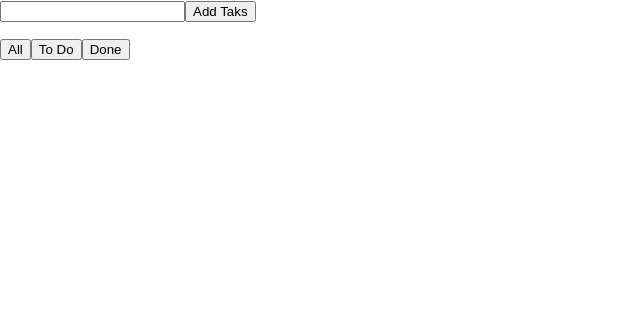
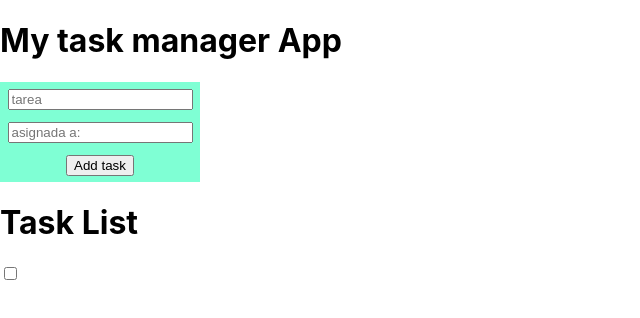
Before and after one commit to lissms/my-task-list, a React (Create React App) app: page / in a window 1280 px wide. Shown: the top 318 px of the page, without its empty margins (0-640 px from the left). Built offline with nearby package versions, Linux system fonts and the light colour scheme.

Commit message:
add task list

```diff
--- a/src/App.css
+++ /dev/null
@@ -1,38 +0,0 @@
-.App {
-  text-align: center;
-}
-
-.App-logo {
-  height: 40vmin;
-  pointer-events: none;
-}
-
-@media (prefers-reduced-motion: no-preference) {
-  .App-logo {
-    animation: App-logo-spin infinite 20s linear;
-  }
-}
-
-.App-header {
-  background-color: #282c34;
-  min-height: 100vh;
-  display: flex;
-  flex-direction: column;
-  align-items: center;
-  justify-content: center;
-  font-size: calc(10px + 2vmin);
-  color: white;
-}
-
-.App-link {
-  color: #61dafb;
-}
-
-@keyframes App-logo-spin {
-  from {
-    transform: rotate(0deg);
-  }
-  to {
-    transform: rotate(360deg);
-  }
-}
--- a/src/App.js
+++ b/src/App.js
@@ -3,31 +3,15 @@ import Form from "./components/Form";
 import TaskList from "./components/TaskList";
 import FilterButtons from "./components/FilterButtons";
 
-class App extends React.Component {
-  constructor() {
-    super();
-    this.state = {
-      taskList: [],
-    };
-  }
-  getInputValue = (task) => {
-    this.setState((prevState) => {
-      const newTaskList = [...prevState.taskList, task];
-
-      return {
-        taskList: newTaskList,
-      };
-    });
-  };
-  render() {
-    return (
-      <div className="App">
-        <Form handleTaskName={this.getInputValue} />
-        <TaskList value={this.state.taskList} />
-        <FilterButtons />
-      </div>
-    );
-  }
+function App(props) {
+  return (
+    <div>
+      <h1> My task manager App</h1>
+      <Form />
+      <TaskList />
+      <FilterButtons />
+    </div>
+  );
 }
 
 export default App;
--- a/src/components/FilterButtons.jsx
+++ b/src/components/FilterButtons.jsx
@@ -1,13 +1,7 @@
-import React, { Component } from "react";
+import React from "react";
 
-export default class FilterButtons extends Component {
-  render() {
-    return (
-      <div>
-        <input type="button" value="All" />
-        <input type="button" value="To Do" />
-        <input type="button" value="Done" />
-      </div>
-    );
-  }
+function FilterButtons(props) {
+  return <div></div>;
 }
+
+export default FilterButtons;
--- /dev/null
+++ b/src/components/Form.css
@@ -0,0 +1,9 @@
+.form-container {
+  width: 200px;
+  height: 100px;
+  display: flex;
+  flex-direction: column;
+  justify-content: space-around;
+  align-items: center;
+  background-color: aquamarine;
+}
--- a/src/components/Form.jsx
+++ b/src/components/Form.jsx
@@ -1,27 +1,15 @@
-import React, { Component } from "react";
+import React from "react";
+import ItemForm from "./ItemForm";
+import "./Form.css";
 
-export default class Form extends Component {
-  constructor() {
-    super();
-    this.inputValue = "";
-  }
+function Form(props) {
+  return (
+    <div className="form-container">
+      <ItemForm name="task" id="task" placeholder="tarea" />
+      <ItemForm name="assigned to" id="assigned" placeholder="asignada a:" />
+      <input type="button" value="Add task" />
+    </div>
+  );
+}
 
-  handleChangeInput = (ev) => {
-    this.inputValue = ev.target.value;
-  };
-
-  handleClick = () => {
-    this.props.handleTaskName(this.inputValue);
-  };
-
-  render() {
-    return (
-      <div>
-        <form action="">
-          <input type="text" onKeyUp={this.handleChangeInput} />
-          <input onClick={this.handleClick} type="button" value="Add Taks" />
-        </form>
-      </div>
-    );
-  }
-}
+export default Form;
--- a/src/components/From.css
+++ /dev/null
@@ -1 +0,0 @@
-import React from "react";
--- /dev/null
+++ b/src/components/ItemForm.jsx
@@ -0,0 +1,11 @@
+import React from "react";
+
+function ItemForm(props) {
+  return (
+    <div>
+      <input type="text" name={props.name} id={props.id} placeholder={props.placeholder} />
+    </div>
+  );
+}
+
+export default ItemForm;
--- /dev/null
+++ b/src/components/Task.jsx
@@ -0,0 +1,11 @@
+import React from "react";
+
+function Task(props) {
+  return (
+    <div>
+      <input type="checkbox" name="" id="" />
+    </div>
+  );
+}
+
+export default Task;
--- a/src/components/TaskList.jsx
+++ b/src/components/TaskList.jsx
@@ -1,20 +1,13 @@
-import React, { Component } from "react";
+import React from "react";
+import Task from "./Task";
 
-export default class TaskList extends Component {
-  render() {
-    const tasksValue = this.props.value.map((newtask) => {
-      return (
-        <li>
-          <input type="checkbox" name="" id="" />
-          {newtask} <div class="delete-button">X</div>
-        </li>
-      );
-    });
+function TaskList(props) {
+  return (
+    <div>
+      <h1>Task List</h1>
+      <Task />
+    </div>
+  );
+}
 
-    return (
-      <div>
-        <ul>{tasksValue}</ul>
-      </div>
-    );
-  }
-}
+export default TaskList;
```
